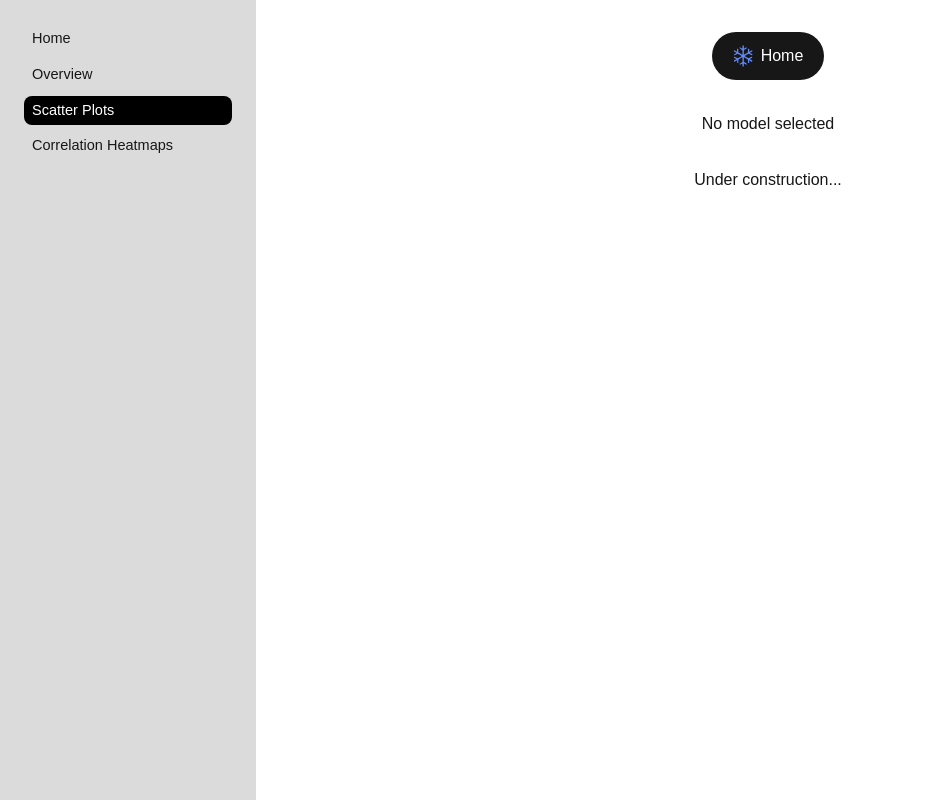
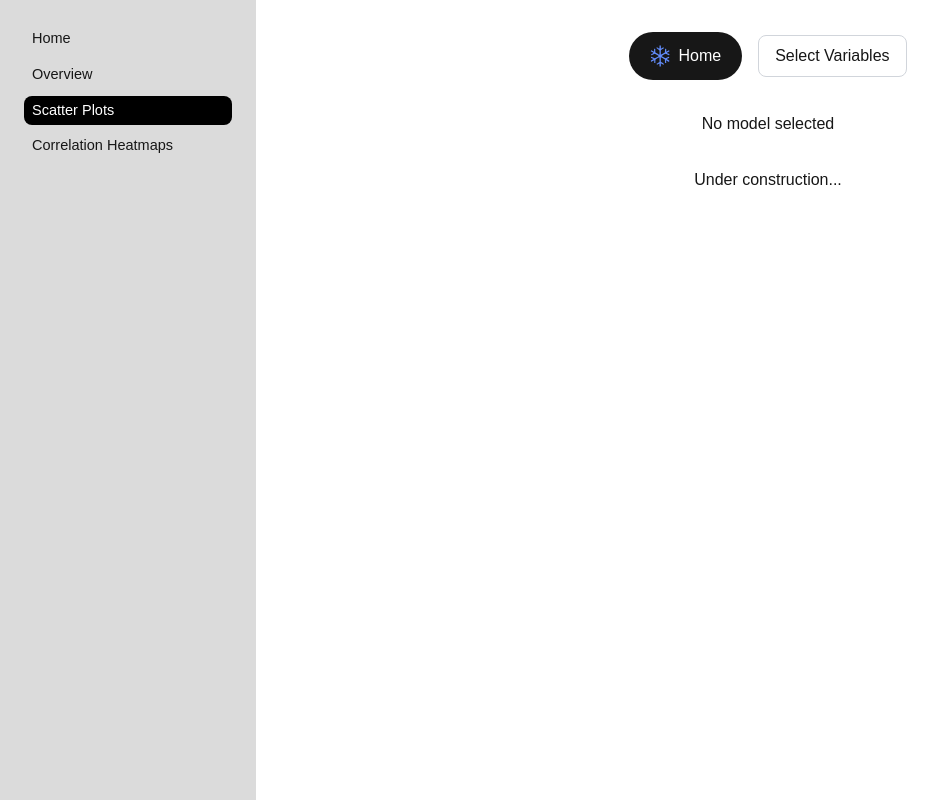
Before and after one commit to kylecsnow/js-ml-dashboard, a Next.js app in the folder frontend/: page /scatter-plots in a window 1280 px wide. Shown: the whole page, without its empty margins (0-946 px from the left). Built offline with nearby package versions, Linux system fonts and the light colour scheme.

Commit message:
add temporary placeholder for a multi-select dropdown for scatterplot variables

```diff
--- a/frontend/app/scatter-plots/page.tsx
+++ b/frontend/app/scatter-plots/page.tsx
@@ -18,8 +18,25 @@ interface PlotDataType {
 
 const ScatterPlotsPage = () => {
   const { selectedModel } = useModel();
-    const [selectedHeatmapType, setSelectedHeatmapType] = useState('input-input');
+  const [isDropdownOpen, setIsDropdownOpen] = useState(false); // State to manage dropdown visibility
+  const [selectedVariables, setSelectedVariables] = useState<string[]>([]);
   const [plotData, setPlotData] = useState<PlotDataType | null>(null);
+
+
+  const variableOptions = [
+    { value: 'input-input', label: 'Option 1' },
+    { value: 'input-output', label: 'Option 2' },
+  ];
+
+  const toggleDropdown = () => {
+    setIsDropdownOpen(!isDropdownOpen);
+  };
+
+  const handleCheckboxChange = (value: string) => {
+      setSelectedVariables(prev =>
+          prev.includes(value) ? prev.filter(v => v !== value) : [...prev, value]
+      );
+  };
 
 
     // TODO: finish this block of code, which should call the backend API...
@@ -48,14 +65,34 @@ const ScatterPlotsPage = () => {
           {/* TODO: add a multi-select drop down here for multiple inputs...*/}
 
           {/* <select
-              value={selectedHeatmapType}
-              onChange={(e) => setSelectedHeatmapType(e.target.value)}
+          value={selectedVariables}
+            onChange={(e) => setSelectedVariables(e.target.value)}
             className="px-4 py-2 rounded-lg border border-gray-300 focus:outline-none focus:ring-2 focus:ring-blue-500 dark:bg-gray-700 dark:border-gray-600 dark:text-white"
           >
-              <option value="input-input">Input-Input Correlations</option>
-              <option value="input-output">Input-Output Correlations</option>
-              <option value="output-output">Output-Output Correlations</option>
+            <option value="input-input">Option 1</option>
+            <option value="input-output">Option 2</option>
           </select> */}
+
+          <div className="relative">
+            <button onClick={toggleDropdown} className="px-4 py-2 rounded-lg border border-gray-300 focus:outline-none focus:ring-2 focus:ring-blue-500 dark:bg-gray-700 dark:border-gray-600 dark:text-white">
+              Select Variables
+            </button>
+            {isDropdownOpen && (
+              <div className="absolute z-10 bg-white border border-gray-300 rounded-lg shadow-lg mt-1">
+                {variableOptions.map(option => (
+                  <label key={option.value} className="flex items-center p-2">
+                    <input
+                      type="checkbox"
+                      checked={selectedVariables.includes(option.value)}
+                      onChange={() => handleCheckboxChange(option.value)}
+                      className="mr-2"
+                    />
+                    {option.label}
+                  </label>
+                ))}
+              </div>
+            )}
+          </div>
         </div>
         <div>
           <h2>
@@ -80,7 +117,6 @@ const ScatterPlotsPage = () => {
         </div>
       </div>
     </div>
-
   )
 }
 
```
Lines whose indentation alone changed are shown as unchanged.
